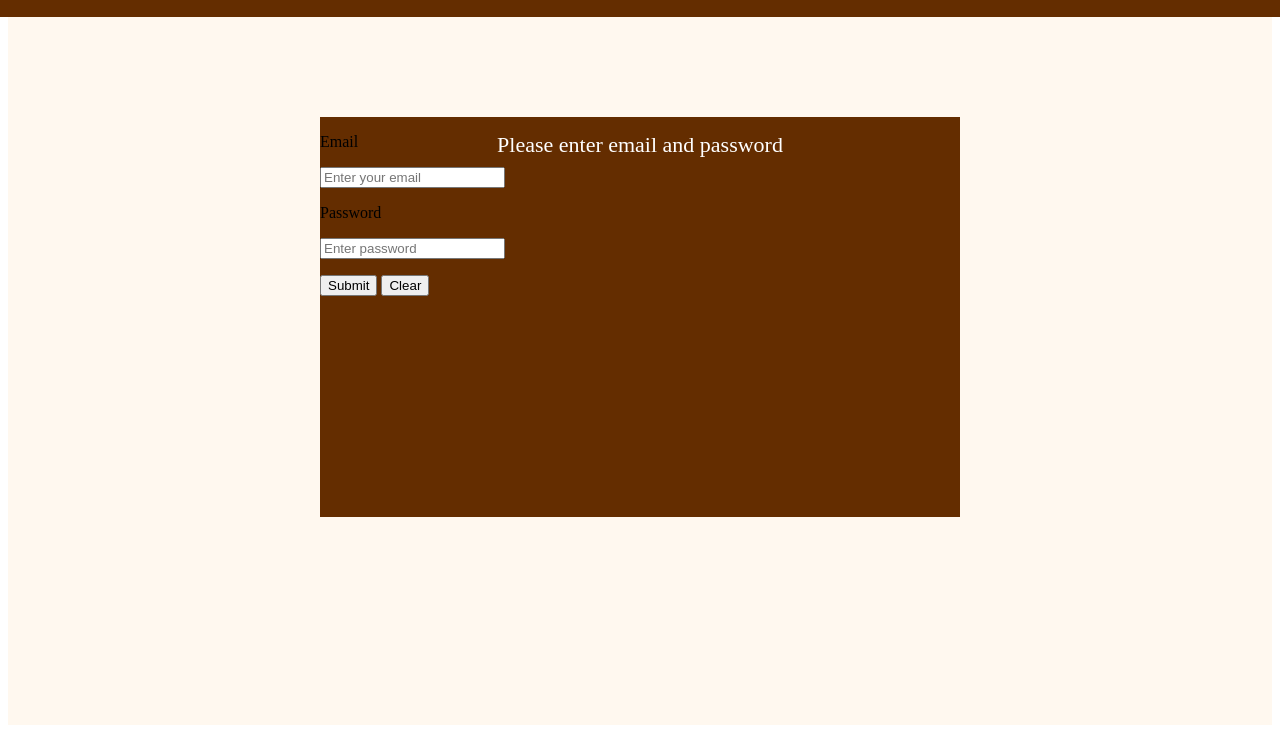
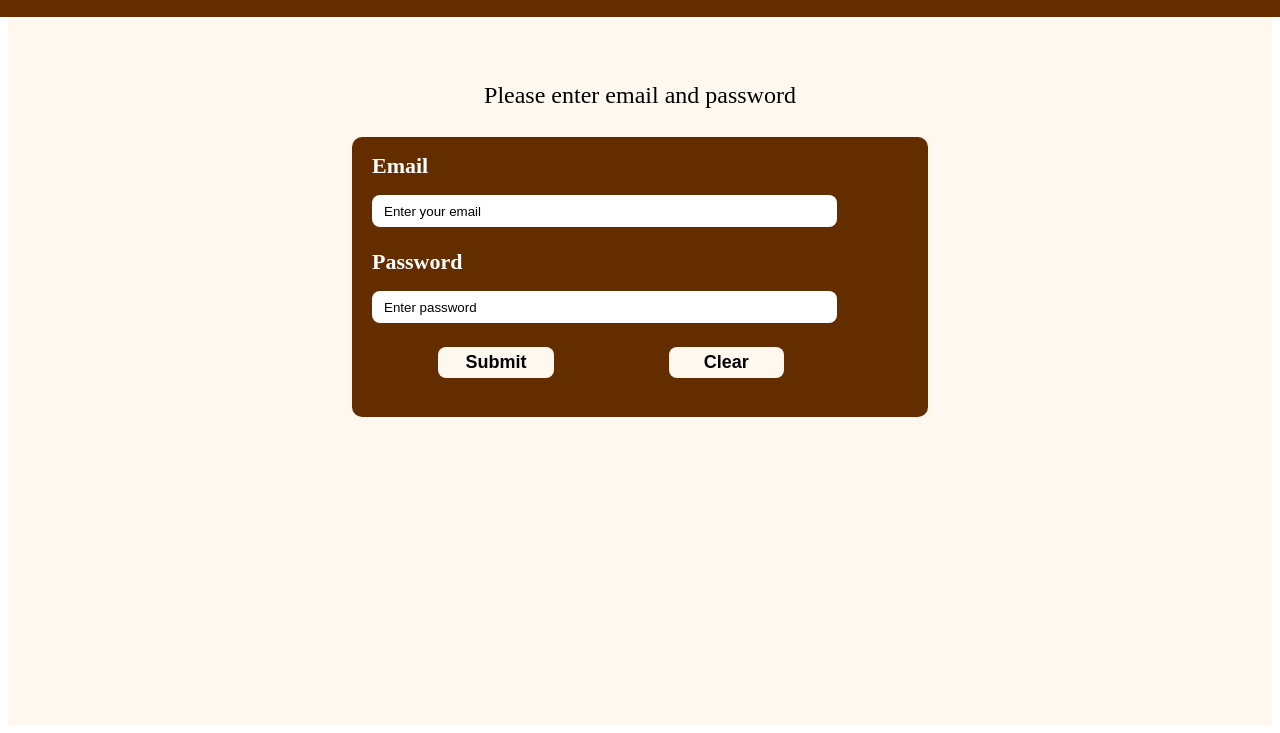
Before and after one commit to Valentina-2608/Food_diary, a plain HTML site: page sign_up_page.html in a window 1280 px wide. Shown: the part 83-816 px from the top of the page. Drawn offline with Linux system fonts and the light colour scheme.

Commit message:
Add styles for form, change styles for block text, change styles for block container

```diff
--- a/css/style.css
+++ b/css/style.css
@@ -154,9 +154,9 @@ header{
     width:50%;
     height:400px;
     position:absolute;
-    top:200px;
+    top:150px;
     left:25%;
-    background-color:#642D00;
+
  }
 
  .text{
@@ -166,7 +166,123 @@ header{
 	top:0px;
 	left:5%;
 	padding-top:15px;
+	font-size:24px;
+	text-align: center;
+	color:black;
+}
+
+#form_sign{
+	width:90%;
+	height:280px;
+	position: absolute;
+	top:70px;
+	left:5%;
+    background-color:#642D00;
+	border-radius:10px;
+    z-index:10;
+}
+
+#btn_sign_in{
+	width:20%;
+	padding:5px;
+	margin-left:15%;
+	margin-top:10px;
+    background-color: #3D251B;
+	color:white;
+	font-weight: bold;
+	border:none;
+	font-size:18px;
+	border-radius: 8px;
+	float:left;
+}
+
+#btn_sign_in:hover{
+	cursor: pointer;
+}
+
+.form_input{
+	width:100%;
+	height:80px;
+}
+
+label{
 	font-size:22px;
-	text-align: center;
-	color:white;
+	font-weight: bold;
+	margin-left:20px;
+    color:white;
+
 }
+
+
+input[type="text"]{
+	width:80%;
+	height: 30px;
+	margin-left:20px;
+	border:none;
+	border-radius:8px;
+}
+
+input::placeholder{
+    color:black;
+    padding-left: 10px;
+}
+
+
+input[type="password"]{
+	width:80%;
+	height: 30px;
+	margin-left:20px;
+	border:none;
+	border-radius:8px;
+}
+
+
+.buttons{
+	width:100%;
+	height:80px;
+	position: absolute;
+	top:200px;
+	left:0px;
+}
+
+
+input:focus{
+    outline: none;
+}
+
+#btn_clear{
+	width:20%;
+	padding:5px;
+	margin-left:20%;
+	margin-top:10px;
+	background-color:#FFF8EF;
+	color:black;
+	font-weight: bold;
+	border:none;
+	font-size:18px;
+	border-radius: 8px;
+	float:left;
+}
+
+#btn_clear:hover{
+	cursor: pointer;
+}
+
+
+#btn_sign_in{
+	width:20%;
+	padding:5px;
+	margin-left:15%;
+	margin-top:10px;
+    background-color:#FFF8EF;
+	color:black;
+	font-weight: bold;
+	border:none;
+	font-size:18px;
+	border-radius: 8px;
+	float:left;
+}
+
+#btn_sign_in:hover{
+	cursor: pointer;
+}
```
